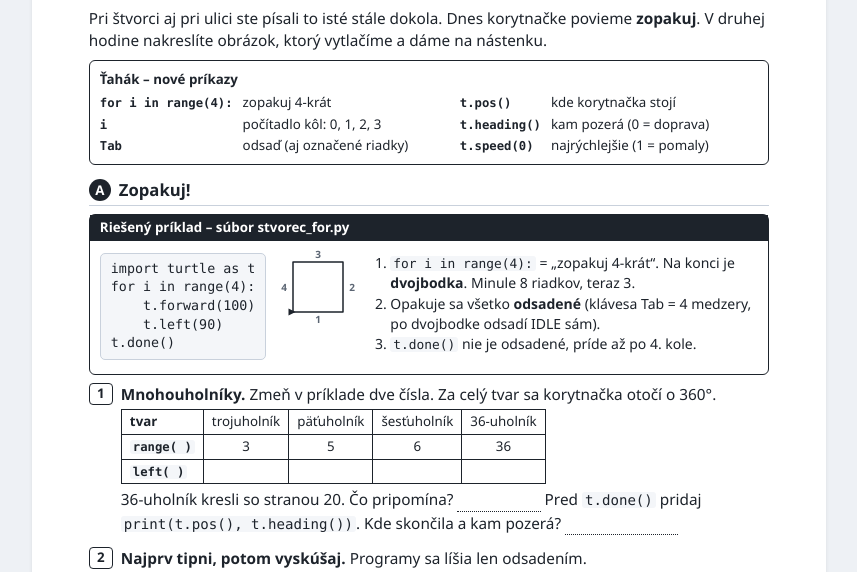
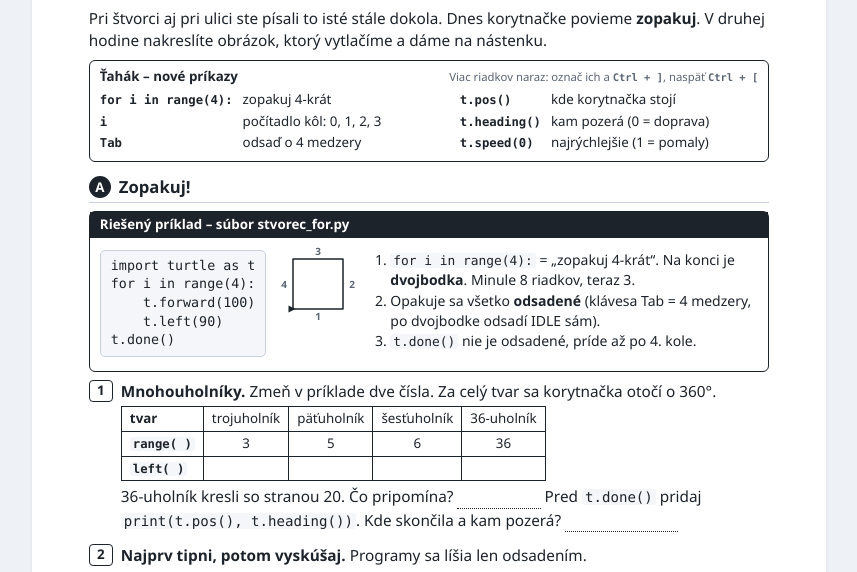
Before and after one commit to michalpuskel/waldorfska, a plain HTML site: page 2026-2027/4/pracovny_list.html in a window 1280 px wide. Shown: the part 155-727 px from the top of the page, without its empty margins (211-1068 px from the left). Drawn offline with Linux system fonts and the light colour scheme.

Commit message:
WAL 2026 | Add Ctrl+] / Ctrl+[ note for indenting several lines in lesson 4
Co-Authored-By: Claude Opus 5.5 <noreply@anthropic.com>

```diff
--- a/2026-2027/4/pracovny_list.html
+++ b/2026-2027/4/pracovny_list.html
@@ -176,8 +176,24 @@
         padding: 6px 10px 8px;
         margin: 6px 0;
       }
-      .cheat > b {
+      .chead {
+        display: flex;
+        flex-wrap: wrap;
+        justify-content: space-between;
+        align-items: baseline;
+        gap: 0 12px;
+      }
+      .chead b {
         font-size: 10pt;
+      }
+      .chead span {
+        font-size: 8.5pt;
+        color: var(--muted, #5b6573);
+      }
+      .chead code {
+        background: none;
+        padding: 0;
+        font-weight: 600;
       }
       .cmds {
         display: grid;
@@ -469,13 +485,17 @@
       </p>
 
       <div class="cheat">
-        <b>Ťahák – nové príkazy</b>
+        <div class="chead">
+          <b>Ťahák – nové príkazy</b>
+          <span>Viac riadkov naraz: označ ich a <code>Ctrl + ]</code>,
+            naspäť <code>Ctrl + [</code></span>
+        </div>
         <div class="cmds">
           <code>for i in range(4):</code><span>zopakuj 4-krát</span>
           <code>t.pos()</code><span>kde korytnačka stojí</span>
           <code>i</code><span>počítadlo kôl: 0, 1, 2, 3</span>
           <code>t.heading()</code><span>kam pozerá (0 = doprava)</span>
-          <code>Tab</code><span>odsaď (aj označené riadky)</span>
+          <code>Tab</code><span>odsaď o 4 medzery</span>
           <code>t.speed(0)</code><span>najrýchlejšie (1 = pomaly)</span>
         </div>
       </div>
```
Also changed, not shown: 2026-2027/4/ucitel.html (+8 -4 lines).
